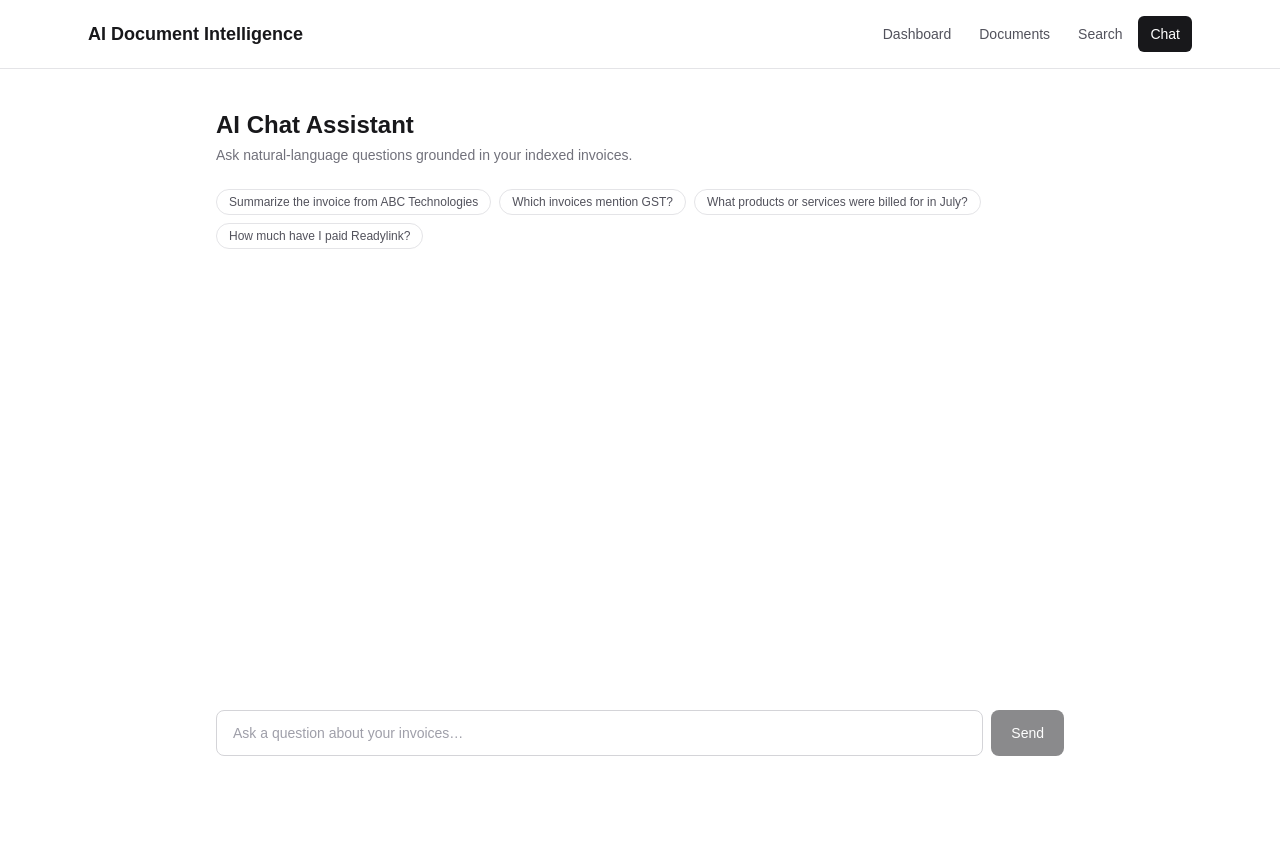
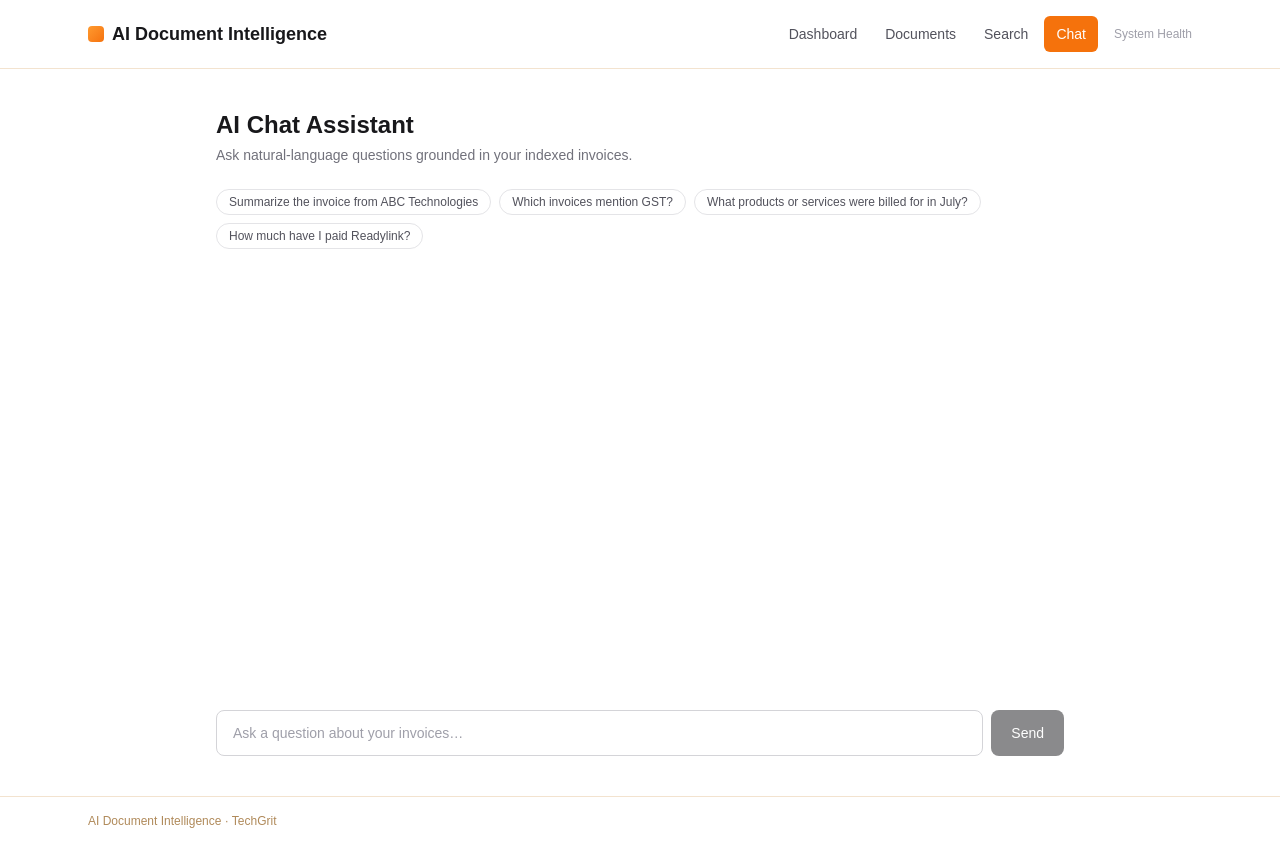
Before and after one commit to asatheeshphp/ai-document-intelligence, a Next.js app: page /chat in a window 1280 px wide. Before the commit the page ends 800 px from the top, so only its background shows below. Built offline with nearby package versions, Linux system fonts and the light colour scheme.

Commit message:
feat: apply warm cream + orange theme to header, add footer

```diff
--- a/app/layout.tsx
+++ b/app/layout.tsx
@@ -2,6 +2,7 @@ import type { Metadata } from "next";
 import { Geist, Geist_Mono } from "next/font/google";
 import "./globals.css";
 import { Nav } from "@/components/Nav";
+import { Footer } from "@/components/Footer";
 
 const geistSans = Geist({
   variable: "--font-geist-sans",
@@ -28,9 +29,10 @@ export default function RootLayout({
       lang="en"
       className={`${geistSans.variable} ${geistMono.variable} h-full antialiased`}
     >
-      <body className="min-h-full flex flex-col bg-zinc-50 dark:bg-black">
+      <body className="min-h-full flex flex-col bg-[#fffaf3] dark:bg-black">
         <Nav />
         <main className="flex-1">{children}</main>
+        <Footer />
       </body>
     </html>
   );
--- /dev/null
+++ b/components/Footer.tsx
@@ -0,0 +1,9 @@
+export function Footer() {
+  return (
+    <footer className="border-t border-[#f3e3cf] bg-white dark:border-zinc-800 dark:bg-black">
+      <div className="mx-auto max-w-6xl px-6 py-4 text-xs text-[#b08a5a] dark:text-zinc-500">
+        AI Document Intelligence · TechGrit
+      </div>
+    </footer>
+  );
+}
--- a/components/Nav.tsx
+++ b/components/Nav.tsx
@@ -14,11 +14,16 @@ export function Nav() {
   const pathname = usePathname();
 
   return (
-    <header className="border-b border-zinc-200 bg-white dark:border-zinc-800 dark:bg-black">
+    <header className="border-b border-[#f3e3cf] bg-white dark:border-zinc-800 dark:bg-black">
       <div className="mx-auto flex max-w-6xl items-center justify-between px-6 py-4">
+        <div className="flex items-center gap-2">
+          <div className="h-4 w-4 rounded bg-gradient-to-br from-[#FF9A2E] to-[#F5720C]" />
           <span className="text-lg font-semibold text-zinc-900 dark:text-zinc-50">
             AI Document Intelligence
           </span>
+        </div>
+
+        <div className="flex items-center gap-4">
           <nav className="flex gap-1">
             {LINKS.map((link) => {
               const isActive = pathname === link.href;
@@ -28,8 +33,8 @@ export function Nav() {
                   href={link.href}
                   className={`rounded-md px-3 py-2 text-sm font-medium transition-colors ${
                     isActive
-                    ? "bg-zinc-900 text-white dark:bg-zinc-100 dark:text-zinc-900"
-                    : "text-zinc-600 hover:bg-zinc-100 dark:text-zinc-400 dark:hover:bg-zinc-800"
+                      ? "bg-[#F5720C] text-white dark:bg-zinc-100 dark:text-zinc-900"
+                      : "text-zinc-600 hover:bg-[#fff1e6] dark:text-zinc-400 dark:hover:bg-zinc-800"
                   }`}
                 >
                   {link.label}
@@ -37,6 +42,14 @@ export function Nav() {
               );
             })}
           </nav>
+
+          <Link
+            href="/system"
+            className="text-xs font-medium text-zinc-400 transition-colors hover:text-zinc-600 dark:text-zinc-500 dark:hover:text-zinc-300"
+          >
+            System Health
+          </Link>
+        </div>
       </div>
     </header>
   );
```
Lines whose indentation alone changed are shown as unchanged.
